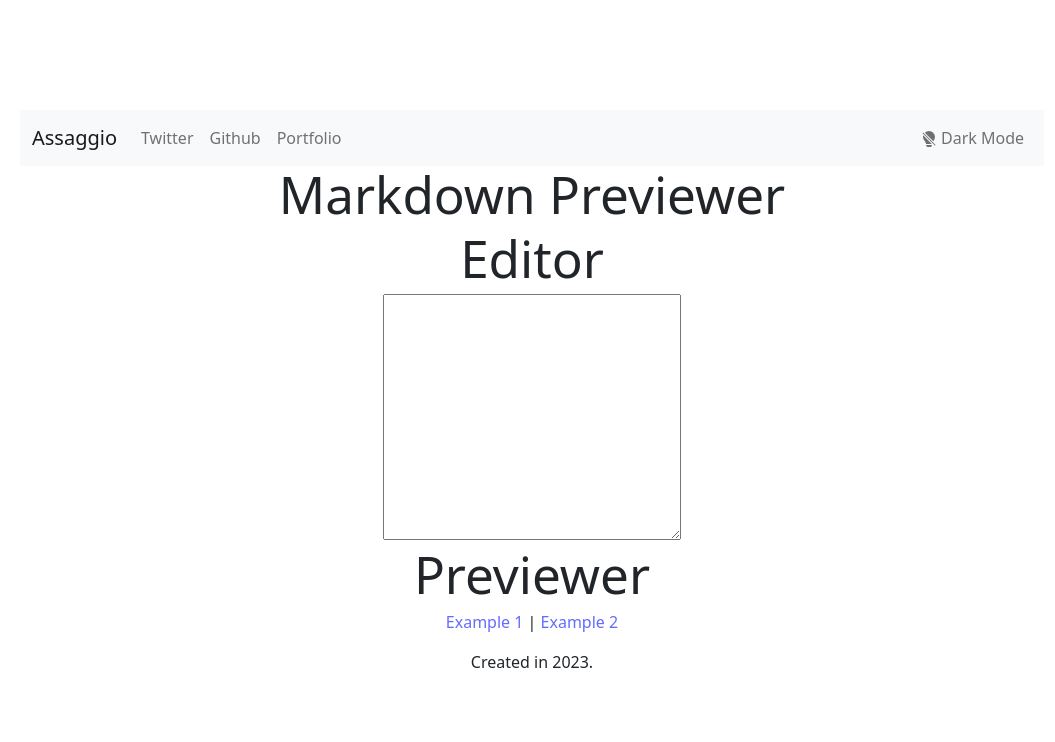
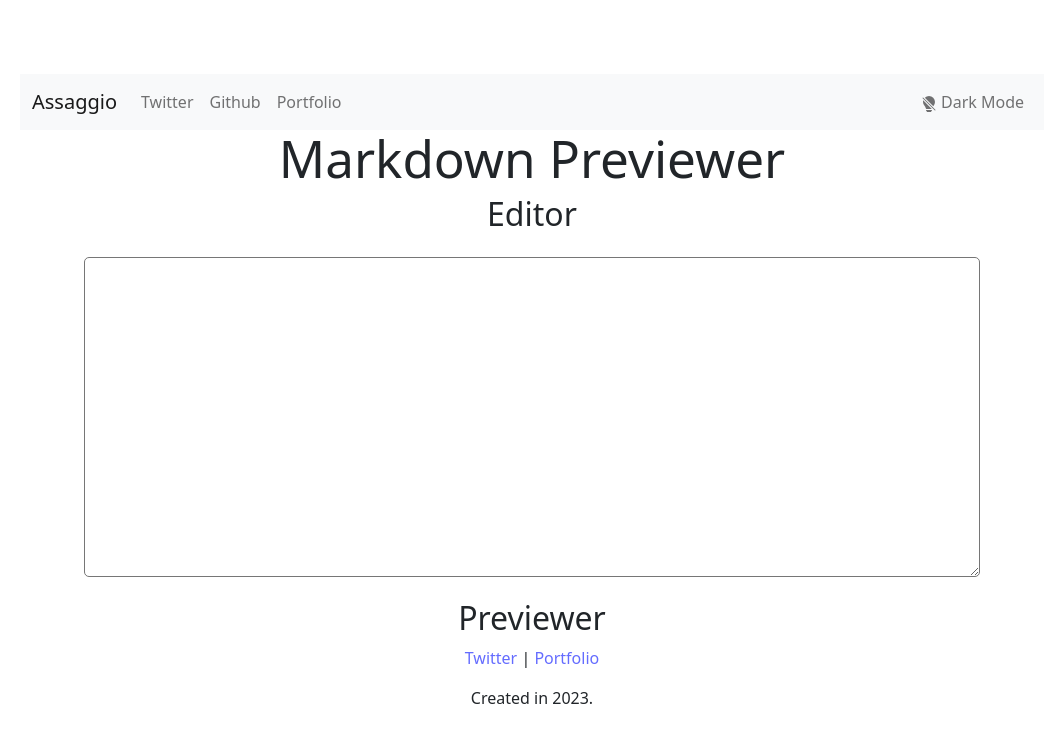
Before and after one commit to Nerajno/Assaggio-1-FCC_FEDLC, a React (Vite) app: page / in a window 1280 px wide. Shown: the top 742 px of the page, without its empty margins (108-1163 px from the left). Built offline with nearby package versions, Linux system fonts and the light colour scheme.

Commit message:
npm install and updates

```diff
--- a/package.json
+++ b/package.json
@@ -11,7 +11,7 @@
   "dependencies": {
     "bootstrap": "^5.2.3",
     "font-awesome": "^4.7.0",
-    "marked": "^4.2.12",
+    "marked": "^4.3.0",
     "react": "^18.2.0",
     "react-bootstrap": "^2.7.2",
     "react-dom": "^18.2.0",
--- a/src/App.css
+++ b/src/App.css
@@ -5,6 +5,21 @@
   text-align: center;
 }
 
+.app {
+  display: flex;
+  flex-direction: column;
+  align-items: center;
+  width: 90vw;
+}
+
+#editor {
+  width: 70vw;
+  height: 40vh;
+  border-radius: 5px;
+  padding: 1rem;
+  margin: 1rem;
+}
+
 .navbar, footer{
   width: 80vw;
   margin: auto;
--- a/src/components/Editor.jsx
+++ b/src/components/Editor.jsx
@@ -3,7 +3,7 @@ import React from 'react';
 const Editor = () => {
     return (
         <div id='editorComponent'>
-        <h1>Editor</h1>
+        <h2>Editor</h2>
         <textarea name="" id="editor" cols="30" rows="10"></textarea>
         </div>
     )
--- a/src/components/Footer.jsx
+++ b/src/components/Footer.jsx
@@ -6,8 +6,12 @@ const Footer = () => {
   return (
     <footer>
       <p>
-        <a href="https://www.example1.com">Example 1</a> |{' '}
-        <a href="https://www.example2.com">Example 2</a>
+        <a href="href='https://twitter.com/nerajno'
+              target='_blank'
+              rel='noopener noreferrer'"> Twitter</a> |{' '}
+        <a href='https://developindvlpr.com/'
+              target='_blank'
+              rel='noopener noreferrer'>Portfolio</a>
       </p>
       <p>
         Created in 2023.
--- a/src/components/Previewer.jsx
+++ b/src/components/Previewer.jsx
@@ -4,7 +4,7 @@ import React from 'react';
 const Previewer = () => {
     return (
     <div id='preview'>
-        <h1>Previewer</h1>
+        <h2>Previewer</h2>
     </div>
     )
 }
```
Also changed, not shown: 1 other file (tests, documents, lock files or other folders).
